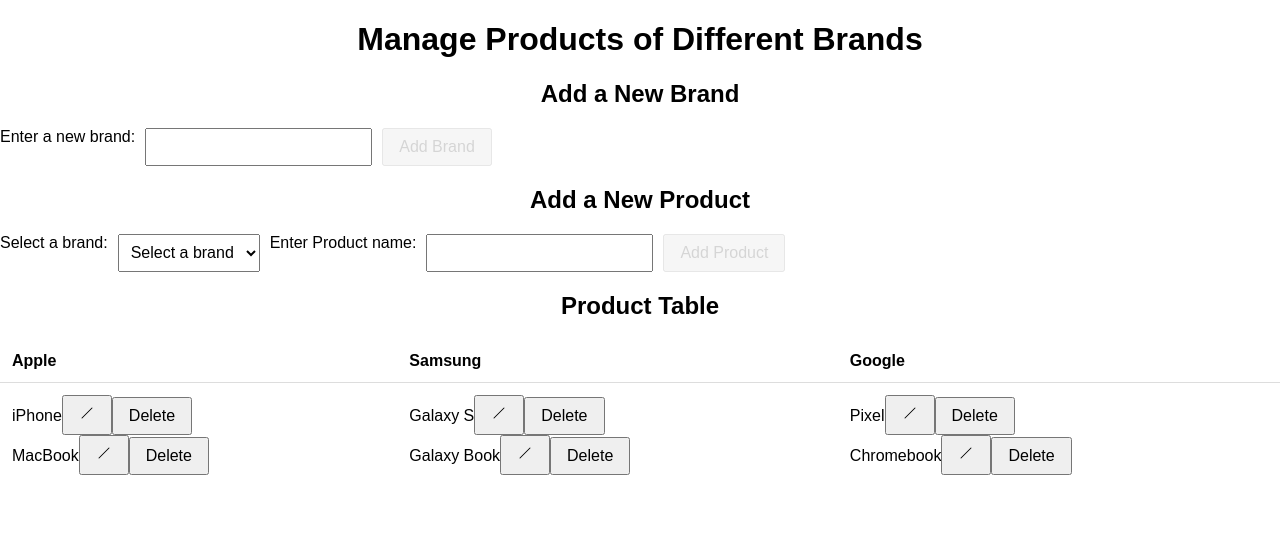
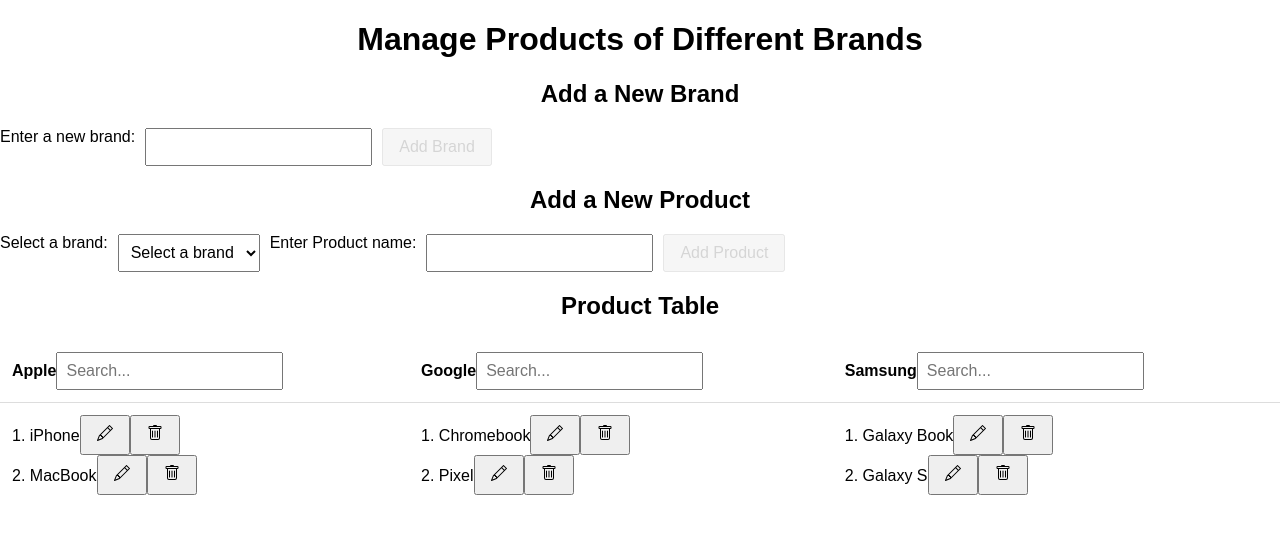
Before and after one commit to rijantiwari/Product-Management, a React (Create React App) app: page / in a window 1280 px wide. Shown: the top 534 px of the page. Built offline with nearby package versions, Linux system fonts and the light colour scheme.

Commit message:
All the functionalites completd properly

```diff
--- a/package.json
+++ b/package.json
@@ -7,6 +7,8 @@
     "@testing-library/react": "^13.4.0",
     "@testing-library/user-event": "^13.5.0",
     "react": "^18.2.0",
+    "react-bootstrap": "^2.8.0",
+    "react-bootstrap-icons": "^1.10.3",
     "react-dom": "^18.2.0",
     "react-scripts": "5.0.1",
     "web-vitals": "^2.1.4"
--- a/src/App.css
+++ b/src/App.css
@@ -117,3 +117,7 @@
 .modal button.delete svg {
   fill: #dc3545; /* Red color for delete icon */
 }
+.product-table td {
+  height: 100px; /* Set the desired height */
+  vertical-align: top; /* Align cell content to the top */
+}
--- a/src/App.jsx
+++ b/src/App.jsx
@@ -40,14 +40,27 @@
   };
 
   // Function to update the product in the state after editing
-  const handleUpdateProduct = (brand, editedProduct) => {
-    const updatedProducts = { ...products };
-    updatedProducts[brand] = updatedProducts[brand].map((product) =>
-      product === editingProduct ? editedProduct : product
-    );
-    setProducts(updatedProducts);
-    setIsEditModalOpen(false);
-    setEditingProduct(null);
+  const handleUpdateProduct = (brand, updatedProduct) => {
+    setProducts((prevProducts) => {
+      // Create a copy of the previous products
+      const newProducts = { ...prevProducts };
+
+      // Find the array of products for the given brand
+      const productsForBrand = newProducts[brand];
+
+      // Find the index of the product with the same name as the updatedProduct
+      const index = productsForBrand.findIndex(
+        (product) => product.name === updatedProduct.name
+      );
+
+      // If the product exists, update it with the updatedProduct
+      if (index !== -1) {
+        productsForBrand[index] = updatedProduct;
+      }
+
+      // Set the updated products in the state
+      return newProducts;
+    });
   };
 
   // Function to open the delete modal and set the product to delete
@@ -57,10 +70,16 @@
   };
 
   // Function to delete the product from the state
-  const handleConfirmDeleteProduct = (brand) => {
+  const handleConfirmDeleteProduct = (brand, productName) => {
     const updatedProducts = { ...products };
+    if (!updatedProducts[brand]) {
+      // If the products array for the brand doesn't exist, return early or handle the case appropriately.
+      console.error(`No products found for brand "${brand}".`);
+      return;
+    }
+
     updatedProducts[brand] = updatedProducts[brand].filter(
-      (product) => product !== editingProduct.name
+      (product) => product !== productName
     );
     setProducts(updatedProducts);
     setIsDeleteModalOpen(false);
--- a/src/components/DeleteProductModal.jsx
+++ b/src/components/DeleteProductModal.jsx
@@ -3,7 +3,7 @@
 
 const DeleteProductModal = ({ isOpen, onClose, product, onDeleteProduct }) => {
   const handleDelete = () => {
-    onDeleteProduct(product.brand);
+    onDeleteProduct(product.brand, product.name); // Pass brand and name to onDeleteProduct
   };
 
   return (
@@ -11,11 +11,11 @@
       <div className="modal-content">
         <h2>Delete Product</h2>
         <p>Are you sure you want to delete {product.name}?</p>
-        <div className="modal-buttons">
-          <button className="confirm-delete-button" onClick={handleDelete}>
+        <div>
+          <button type="button" onClick={handleDelete}>
             Confirm Delete
           </button>
-          <button className="cancel-delete-button" onClick={onClose}>
+          <button type="button" onClick={onClose}>
             Cancel
           </button>
         </div>
--- a/src/components/EditProductModal.jsx
+++ b/src/components/EditProductModal.jsx
@@ -1,7 +1,8 @@
 import React, { useState } from "react";
 import "../App.css";
+
 const EditProductModal = ({ isOpen, onClose, product, onUpdateProduct }) => {
-  const [editedProduct, setEditedProduct] = useState(product);
+  const [editedProduct, setEditedProduct] = useState({ ...product });
 
   const handleProductNameChange = (e) => {
     setEditedProduct({ ...editedProduct, name: e.target.value });
@@ -9,7 +10,8 @@
 
   const handleSubmit = (e) => {
     e.preventDefault();
-    onUpdateProduct(product.brand, editedProduct);
+    onUpdateProduct(product.brand, editedProduct.name); // Pass brand and name only
+    onClose(); // Close the modal after submitting
   };
 
   return (
--- a/src/components/ProductTable.jsx
+++ b/src/components/ProductTable.jsx
@@ -1,51 +1,78 @@
-import React from "react";
+import React, { useState } from "react";
 import "../App.css";
+import { Pencil, Trash } from "react-bootstrap-icons";
 
 const ProductTable = ({ brands, products, onEditProduct, onDeleteProduct }) => {
+  // State to hold the search query for each brand
+  const [searchQueries, setSearchQueries] = useState({});
+
+  // Sort the brands alphabetically
+  const sortedBrands = [...brands].sort((a, b) => a.localeCompare(b));
+
+  const sortedProducts = (brand) => {
+    const productsForBrand = products[brand]
+      ?.slice()
+      .sort((a, b) => a.localeCompare(b));
+    const searchQuery = searchQueries[brand]?.toLowerCase().trim();
+    if (!searchQuery) {
+      return productsForBrand;
+    }
+    return productsForBrand.filter((product) =>
+      product.toLowerCase().includes(searchQuery)
+    );
+  };
+
+  const handleSearchChange = (brand, event) => {
+    const { value } = event.target;
+    setSearchQueries((prevQueries) => ({
+      ...prevQueries,
+      [brand]: value,
+    }));
+  };
+
   return (
     <div className="product-table-container">
       <h2>Product Table</h2>
       <table className="product-table">
         <tbody>
           <tr>
-            {brands.map((brand) => (
-              <th key={brand}>{brand}</th>
+            {sortedBrands.map((brand) => (
+              <th key={brand}>
+                {brand}
+                <input
+                  type="text"
+                  placeholder="Search..."
+                  value={searchQueries[brand] || ""}
+                  onChange={(event) => handleSearchChange(brand, event)}
+                />
+              </th>
             ))}
           </tr>
           <tr>
-            {brands.map((brand) => (
+            {sortedBrands.map((brand) => (
               <td key={brand}>
                 <ul>
-                  {products[brand]?.map((product) => (
-                    <li key={product}>
-                      {product}
+                  {sortedProducts(brand).map((productName, index) => (
+                    <li key={productName}>
+                      <span className="product-number">{index + 1}.</span>{" "}
+                      {productName}
                       <span>
                         <button
                           onClick={() =>
-                            onEditProduct({ brand, name: product })
+                            onEditProduct({ brand, name: productName })
                           }
                           className="edit"
                         >
-                          <svg
-                            xmlns="http://www.w3.org/2000/svg"
-                            width="16"
-                            height="16"
-                            fill="currentColor"
-                            className="bi bi-pencil"
-                            viewBox="0 0 16 16"
-                          >
-                            <path d="M13.354 2.646a.5.5 0 0 1 0 .708l-10 10a.5.5 0 0 1-.708-.708l10-10a.5.5 0 0 1 .708 0z" />
-                            <path d="M402.6 83.2l90.2 90.2c3.8 3.8 3.8 10 0 13.8L274.4 405.6l-92.8 10.3c-12.4 1.4-22.9-9.1-21.5-21.5l10.3-92.8L388.8 83.2c3.8-3.8 10-3.8 13.8 0zm162-22.9l-48.8-48.8c-15.2-15.2-39.9-15.2-55.2 0l-35.4 35.4c-3.8 3.8-3.8 10 0 13.8l90.2 90.2c3.8 3.8 10 3.8 13.8 0l35.4-35.4c15.2-15.3 15.2-40 0-55.2zM384 346.2V448H64V128h229.8c3.2 0 6.2-1.3 8.5-3.5l40-40c7.6-7.6 2.2-20.5-8.5-20.5H48C21.5 64 0 85.5 0 112v352c0 26.5 21.5 48 48 48h352c26.5 0 48-21.5 48-48V306.2c0-10.7-12.9-16-20.5-8.5l-40 40c-2.2 2.3-3.5 5.3-3.5 8.5z" />
-                          </svg>
+                          <Pencil size={16} />
                         </button>
 
                         <button
                           className="delete-button"
                           onClick={() =>
-                            onDeleteProduct({ brand, name: product })
+                            onDeleteProduct({ brand, name: productName })
                           }
                         >
-                          Delete
+                          <Trash size={16} />
                         </button>
                       </span>
                     </li>
```
Also changed, not shown: 1 other file (tests, documents, lock files or other folders).
